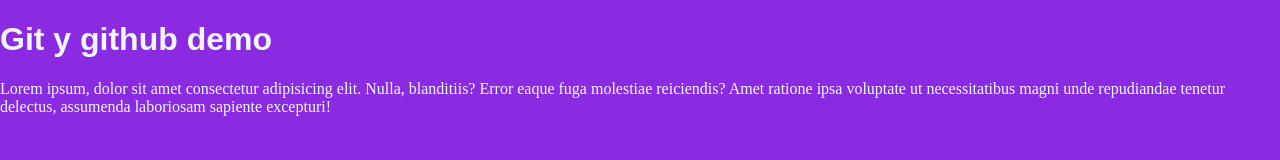
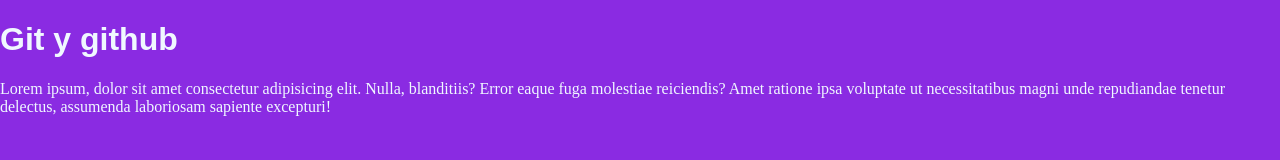
Before and after one commit to samantharios66/git_y_github, a plain HTML site: page index.html in a window 1280 px wide. Drawn offline with Linux system fonts and the light colour scheme.

Commit message:
palabra demo removida del titulo principal del sitio

```diff
--- a/index.html
+++ b/index.html
@@ -8,7 +8,7 @@
     <link rel="stylesheet" href="style.css">
 </head>
 <body>
-   <h1>Git y github demo</h1>
+   <h1>Git y github </h1>
    <p>Lorem ipsum, dolor sit amet consectetur adipisicing elit. Nulla, blanditiis? Error eaque fuga molestiae reiciendis? Amet ratione ipsa voluptate ut necessitatibus magni unde repudiandae tenetur delectus, assumenda laboriosam sapiente excepturi! </p>
 
 </body>
```
